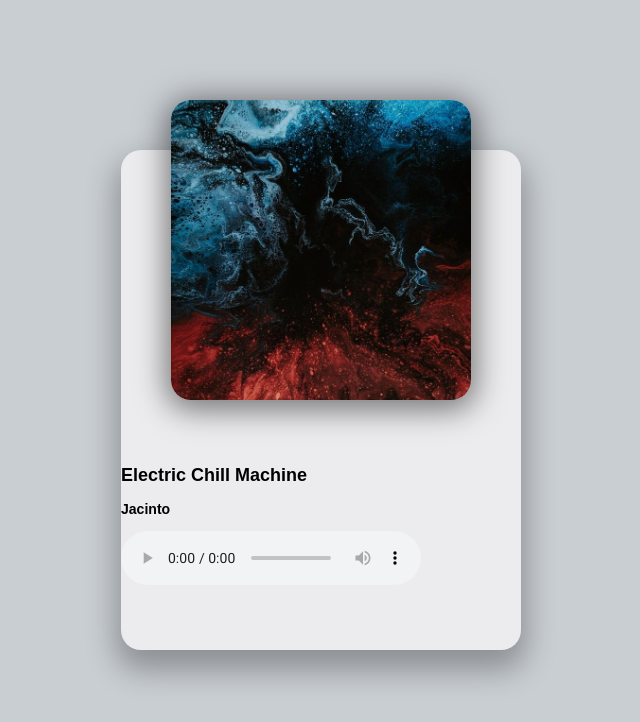
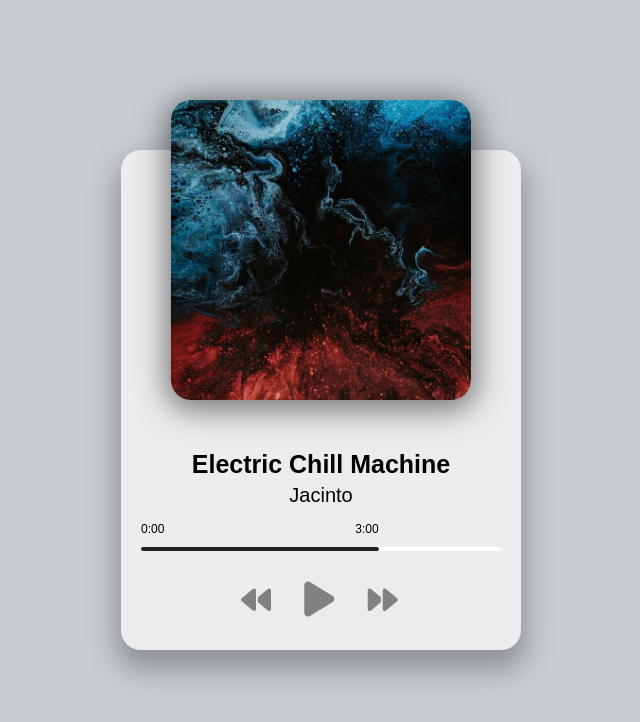
Before and after one commit to sabanansari/Music-Player, a plain HTML site: page index.html in a window 1280 px wide. Shown: the whole page, without its empty margins (319-959 px from the left). Drawn offline with Linux system fonts and the light colour scheme.

Commit message:
added and styled progress bar and control icons

```diff
--- a/index.html
+++ b/index.html
@@ -4,7 +4,7 @@
     <meta charset="UTF-8">
     <meta name="viewport" content="width=device-width, initial-scale=1.0">
     <title>Music Player</title>
-    <link rel="stylesheet" href="https://cdnjs.cloudflare.com/ajax/libs/font-awesome/5.10.2/css/all.min.css"/>
+    <link rel="stylesheet" href="https://cdnjs.cloudflare.com/ajax/libs/font-awesome/6.2.1/css/all.min.css"/>
     <link rel="stylesheet" href="style.css">
 </head>
 <body>
@@ -15,7 +15,23 @@
         </div>
         <h2 id="title">Electric Chill Machine</h2>
         <h3 id="artist">Jacinto</h3>
-        <audio src="music/jacinto-1.mp3" controls></audio>
+        <audio src="music/jacinto-1.mp3" ></audio>
+        <!-- Progress -->
+        <div class="progress-container" id="progress-container">
+            <div class="progress" id="progress">
+                <div class="duration-wrapper">
+                    <span id="current-time">0:00</span>
+                    <span id="duration">3:00</span>
+                </div>
+            </div>
+        </div>
+          <!-- Controls -->
+          <div class="player-controls">
+            <i class="fa-solid fa-backward" id="prev" title="Previous"></i>
+            <i class="fa-solid fa-play main-button" id="play" title="Play"></i>
+            <i class="fa-solid fa-forward" id="next" title="Next"></i>
+        </div>
+
     </div>
     <!-- Script -->
     <script src="script.js"></script>
--- a/style.css
+++ b/style.css
@@ -15,6 +15,21 @@ body {
   align-items: center;
   font-size: 12px;
   font-family: Spartan,sans-serif;
+}
+
+
+
+h2 {
+  font-size: 25px;
+  text-align: center;
+  margin: 0;
+}
+
+h3 {
+  font-size: 20px;
+  text-align: center;
+  font-weight: 400;
+  margin: 5px 0 0;
 }
 
 .player-container{
@@ -42,9 +57,76 @@ body {
   box-shadow: 0 5px 30px 5px rgba(0,0,0,0.5);
 }
 
+/* Progress */
+.progress-container{
+  background: #fff;
+  border-radius: 5px;
+  cursor: pointer;
+  margin: 40px 20px;
+  height: 4px;
+  width: 90%;
+}
+
+.progress{
+  background: #242323;
+  border-radius: 5px;
+  height: 100%;
+  /* change this to show progress */
+  width:66%;
+  transition: width 0.1s linear;
+}
+
+.duration-wrapper{
+  position: relative;
+  top:-25px;
+  display: flex;
+  justify-content: space-between;
+}
+
+/* Controls */
+.player-controls{
+  position: relative;
+  top: -15px;
+  left: 120px;
+  width: 200px;
+}
+
+.fa-solid{
+  font-size: 30px;
+  color: rgb(129,129,129);
+  margin-right: 30px;
+}
+
+.fa-solid:hover{
+  filter: brightness(80%);
+}
+
+.main-button{
+  font-size: 40px;
+  position: relative;
+  top:3px;
+}
 /* Media Query for smartphones */
 @media screen and (max-width: 376px){
+
+  .img-container {
+    left: 29px;
+  }
+
   .player-container{
     width: 95vw;
   }
+
+  h2 {
+    font-size: 20px;
+  }
+
+  h3 {
+    font-size: 15px;
+  }
+
+  .player-controls {
+    top: -10px;
+    left: 100px;
+  }
 }
```
